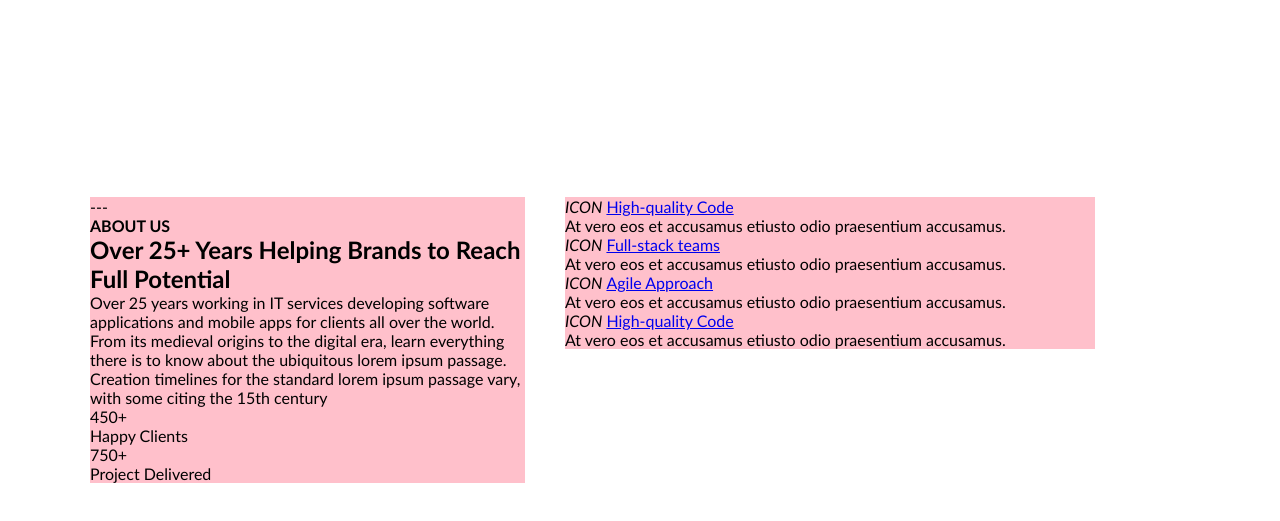
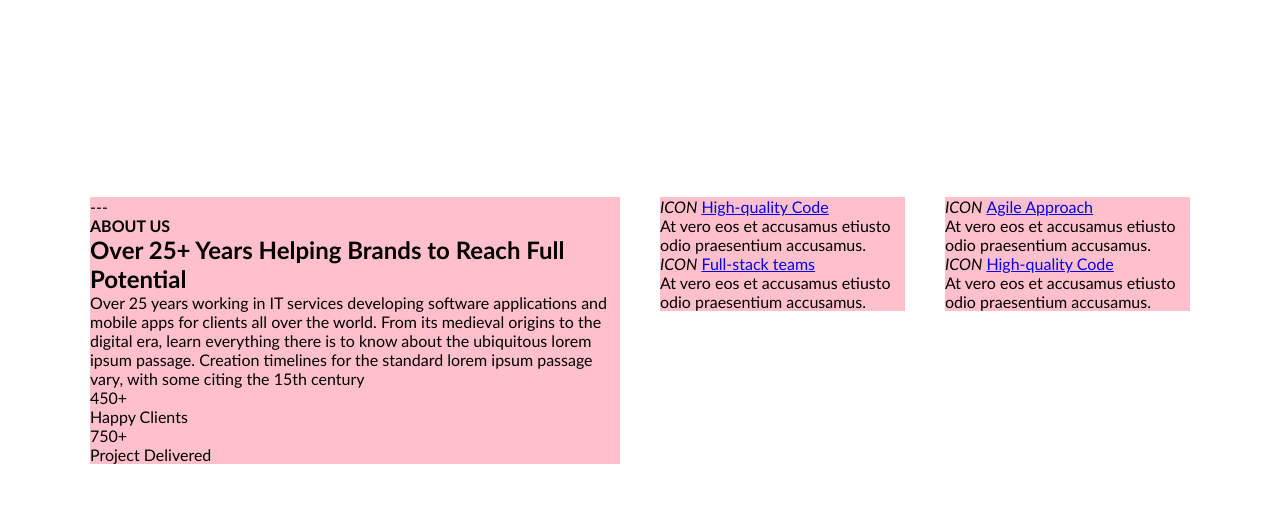
Before and after one commit to front-end-by-rimantas/35-grupe-portfolio-braintech, a website: page index.html in a window 1280 px wide. Shown: the part 427-948 px from the top of the page. Drawn offline with Linux system fonts and the light colour scheme.

Commit message:
Changed col-lg

```diff
--- a/index.html
+++ b/index.html
@@ -71,7 +71,7 @@
     <!-- about us 1: start -->
     <section class="container">
         <div class="row">
-            <div class="col-12 col-lg-5">
+            <div class="col-12 col-lg-6">
                 <div class="dash">---</div>
                 <h4>ABOUT US</h4>
                 <h1>Over 25+ Years Helping Brands to Reach Full Potential</h1>
@@ -85,7 +85,7 @@
                     <p>Project Delivered</p>
                 </div>
             </div>
-            <div class="col-12 col-md-6 col-lg-3.5">
+            <div class="col-12 col-md-6 col-lg-3">
                 <div>
                     <i>ICON</i>
                     <a href="#">High-quality Code</a>
@@ -97,7 +97,7 @@
                     <p>At vero eos et accusamus etiusto odio praesentium accusamus.</p>
                 </div>
             </div>
-            <div class="col-12 col-md-6 col-lg-3.5">
+            <div class="col-12 col-md-6 col-lg-3">
                 <div>
                     <i>ICON</i>
                     <a href="#">Agile Approach</a>
```
